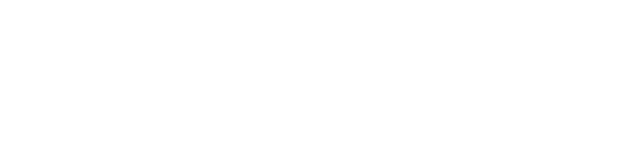
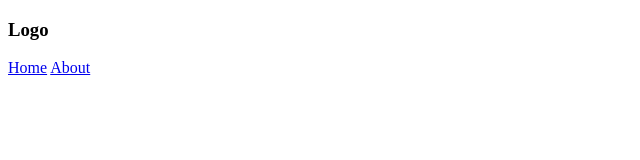
Before and after one commit to jdtdesigns/project_1_example, a plain HTML site: page index.html in a window 1280 px wide. Shown: the whole page, without its empty margins (0-640 px from the left). Drawn offline with Linux system fonts and the light colour scheme.

Commit message:
header finished

```diff
--- a/index.html
+++ b/index.html
@@ -8,6 +8,14 @@
 </head>
 <body>
 
+  <header>
+    <h3>Logo</h3>
+    <nav>
+      <a href="#">Home</a>
+      <a href="#">About</a>
+    </nav>
+  </header>
+
   <script src="js/script.js"></script>
 </body>
 </html>
```
